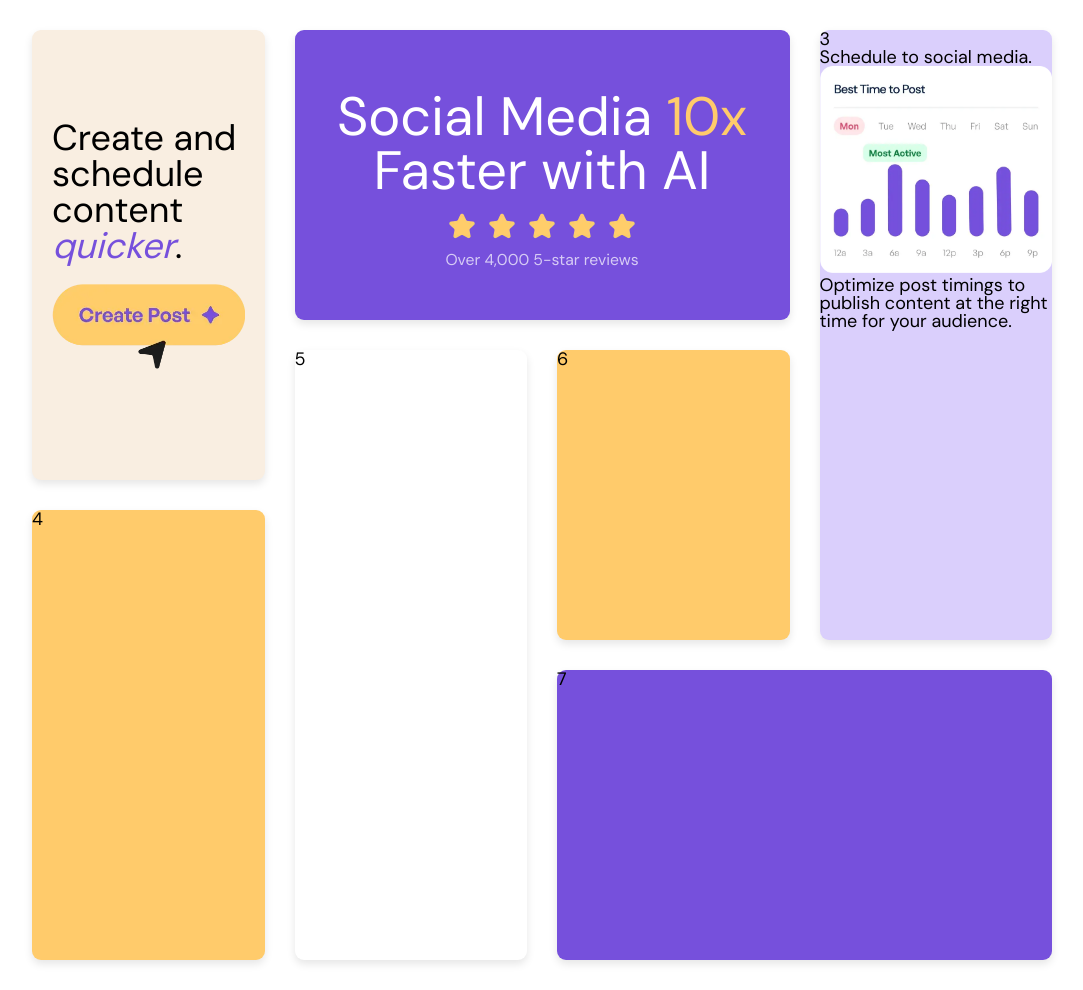
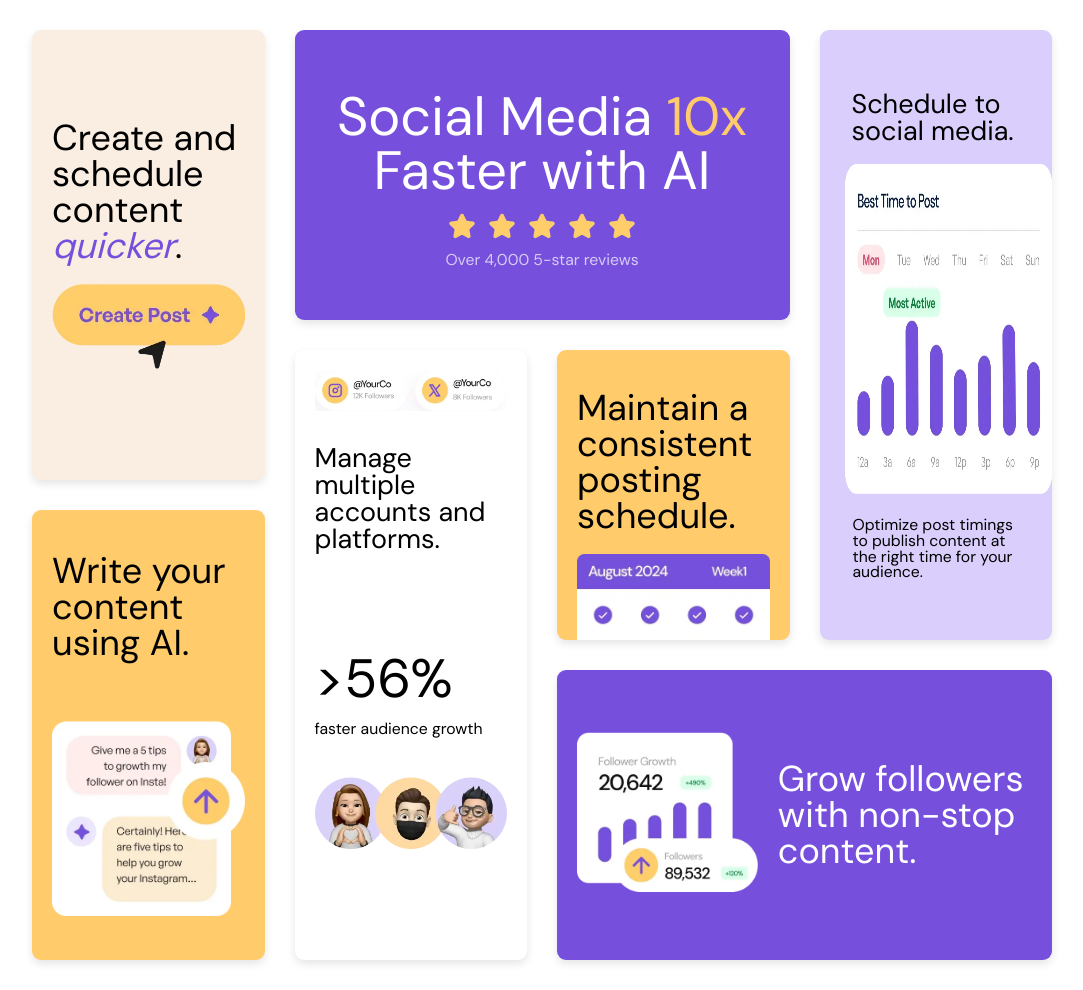
Before and after one commit to nemoanderson/Bento-Grid, a plain HTML site: page index.html in a window 1280 px wide. Shown: the whole page, without its empty margins (98-1181 px from the left). Drawn offline with Linux system fonts and the light colour scheme; a web font is replaced by a local one.

Commit message:
:bento: Finished  all cards & desktop version :tada: :contruction:

```diff
--- a/index.html
+++ b/index.html
@@ -70,25 +70,104 @@
       </div>
 
       <!-- Card 3 -->
-      <div class="card card-3">3
-        <p>Schedule to social media.</p>
+      <div class="card card-3">
+        <p class="card-3-top-text">Schedule to social media.</p>
         <picture>
           <source
-            srcset="assets/images/illustration-schedule-posts.webp"
+            srcset="assets/images/illustration-schedule-posts.webp "
             type="image/webp"
           />
-          <source srcset="assets/images/hero-image.jpg" type="image/jpeg">
+          <source srcset="assets/images/illustration-schedule-post.jpg" type="image/jpeg">
           <img
             src="assets/images/hero-image.jpg"
             alt="Best time to post social media illustration with graph."
+            loading="lazy"
           />
         </picture>
          <p class="card-3-bottom-text">Optimize post timings to publish content at the right time for your audience.</p>
       </div>
-      <div class="card card-4">4</div>
-      <div class="card card-5">5</div>
-      <div class="card card-6">6</div>
-      <div class="card card-7">7</div>
+
+      <!-- Card 4 -->
+      <div class="card card-4">
+        <p class="card-4-bottom-text">Write your content using AI.</p>
+        <picture>
+            <source
+               srcset="assets/images/illustration-ai-content.webp"
+               type="image/webp"
+            />
+            <source srcset="assets/images/illustration-ai-content.jpg" type="image/jpeg">
+            <img
+               src="assets/images/illustration-ai-content.jpg"
+               alt="Audience illustration."
+               loading="lazy"
+            />
+        </picture>
+      </div>
+
+      <!-- Card 5 -->
+      <div class="card card-5">
+        <picture>
+            <source
+               srcset="assets/images/illustration-multiple-platforms.webp"
+               type="image/webp"
+            />
+            <source srcset="assets/images/illustration-multiple-platforms.jpg" type="image/jpeg">
+            <img class="card-5-top-image"
+               src="assets/images/illustration-multiple-platforms.webp"
+               alt="Multiple platforms illustration."
+               loading="lazy"
+            />
+        </picture>
+         <p class="card-5-top-text">Manage multiple accounts and platforms.</p>
+         <p class="card-5-percentage">>56%</p>
+         <p class="card-5-bottom-text">faster audience growth</p>
+         <picture>
+            <source
+               srcset="assets/images/illustration-audience-growth.webp"
+               type="image/webp"
+            />
+            <source srcset="assets/images/illustration-audience-growth.jpg" type="image/jpeg">
+            <img
+               src="assets/images/illustration-audience-growth.jpg"
+               alt="Bitmoji audience illustration."
+               loading="lazy" class="card-5-bottom-img"
+            />
+         </picture>
+      </div>
+
+      <!-- Card 6 -->
+      <div class="card card-6">
+         <p>Maintain a consistent posting schedule.</p>
+         <picture>
+            <source
+               srcset="assets/images/illustration-consistent-schedule.webp"
+               type="image/webp"
+            />
+            <source srcset="assets/images/illustration-consistent-schedule.jpg" type="image/jpeg">
+            <img
+               src="assets/images/illustration-consistent-schedule.webp"
+               alt="Consistent posting illustration."
+               loading="lazy" width="200px" height="700px"
+            />
+         </picture>
+      </div>
+
+      <!-- Card 7 -->
+      <div class="card card-7">
+         <picture>
+            <source
+               srcset="assets/images/illustration-grow-followers.webp"
+               type="image/webp"
+            />
+            <source srcset="assets/images/illustration-multiple-platforms.jpg" type="image/jpeg">
+            <img
+               src="assets/images/illustration-multiple-platforms.jpg"
+               alt="Multiple platforms illustration."
+               loading="lazy"
+            />
+         </picture>
+         <p>Grow followers with non-stop content.</p>
+      </div>
     </main>
   </body>
 </html>
--- a/style.css
+++ b/style.css
@@ -29,6 +29,7 @@
   --font-size-xxxl: 2rem;
   --font-size-xxxxl: 3rem;
 }
+
 * {
   margin: 0;
   padding: 0;
@@ -41,40 +42,6 @@ html {
 body {
   font-family: "DM Sans", Helvetica, Arial, sans-serif;
   line-height: 1;
-}
-h1 {
-  font-weight: 500;
-  font-style: bold;
-  font-size: 2em;
-}
-h2 {
-  font-weight: 500;
-  font-style: bold;
-  font-size: 1.5em;
-}
-h3 {
-  font-family: "MyFont";
-  font-weight: 400;
-  font-style: normal;
-  font-size: 1.2em;
-}
-h4 {
-  font-family: "MyFont";
-  font-weight: 400;
-  font-style: normal;
-  font-size: 1em;
-}
-h5 {
-  font-family: "MyFont";
-  font-weight: 400;
-  font-style: normal;
-  font-size: 0.8em;
-}
-h6 {
-  font-family: "MyFont";
-  font-weight: 400;
-  font-style: normal;
-  font-size: 0.6em;
 }
 p {
   font-weight: 400;
@@ -93,6 +60,7 @@ main {
   margin: 0 auto;
   max-width: 1440px;
 }
+
 .grid-container {
   display: grid;
   grid-template-columns: repeat(4, 1fr);
@@ -119,6 +87,7 @@ main {
 .card-1 p {
   padding: 20px 0;
 }
+
 .card-2 {
   background-color: var(--purple-500);
   grid-column: span 2;
@@ -135,31 +104,87 @@ main {
   font-size: var(--font-size-sm);
   color: hsla(0, 0%, 100%, 0.7);
 }
+
 .card-3 {
   background-color: var(--purple-100);
   grid-column: span 1;
   grid-row: span 4;
+  overflow: hidden;
 }
+.card-3-top-text {
+  font-size: var(--font-size-xxl);
+  padding: 60px 0 20px 32px;
+}
+.card-3 img {
+  padding: 0 0 0 25px;
+  height: 330px;
+}
+.card-3-bottom-text {
+  padding: 20px 26px 0 33px;
+  font-size: var(--font-size-sm);
+}
+
 .card-4 {
   background-color: var(--yellow-500);
-  grid-column: 1 / 1;
+  grid-column: span / 1;
+  grid-row: 4 / 7;
+  padding: 20px;
+  font-size: var(--font-size-xxxl);
+  font-style: bolder;
+}
+.card-4 p {
+  padding: 23px 0 60px 0;
+}
 
-  grid-row: 4 / 7;
-}
 .card-5 {
   background-color: var(--white);
   grid-column: span 1;
   grid-row: span 4;
+  padding: 20px;
 }
+.card-5-top-text {
+  font-size: var(--font-size-xxl);
+  padding: 30px 0 20px 0;
+}
+.card-5-percentage {
+  font-size: var(--font-size-xxxxl);
+  padding: 80px 0 0 0;
+}
+.card-5-bottom-text {
+  font-size: var(--font-size-sm);
+  padding: 15px 0 40px 0;
+}
+.card-5-bottom-img img {
+  width: 100%;
+  height: auto;
+}
+
 .card-6 {
   background-color: var(--yellow-500);
   grid-column: span 1;
   grid-row: span 2;
+  padding: 20px;
+  overflow: hidden;
+}
+.card-6 p {
+  padding: 20px 0;
+  font-size: var(--font-size-xxxl);
 }
 .card-7 {
   background-color: var(--purple-500);
   grid-column: span 2;
   grid-row: span 2;
+  display: flex;
+  justify-content: center;
+  align-items: center;
+  padding: 20px;
+  font-size: var(--font-size-xxxl);
+  font-weight: 500;
+  font-style: bolder;
+  color: var(--white);
+}
+.card-7 p {
+  padding-left: 20px ;
 }
 
 .purple-text-italic {
```
